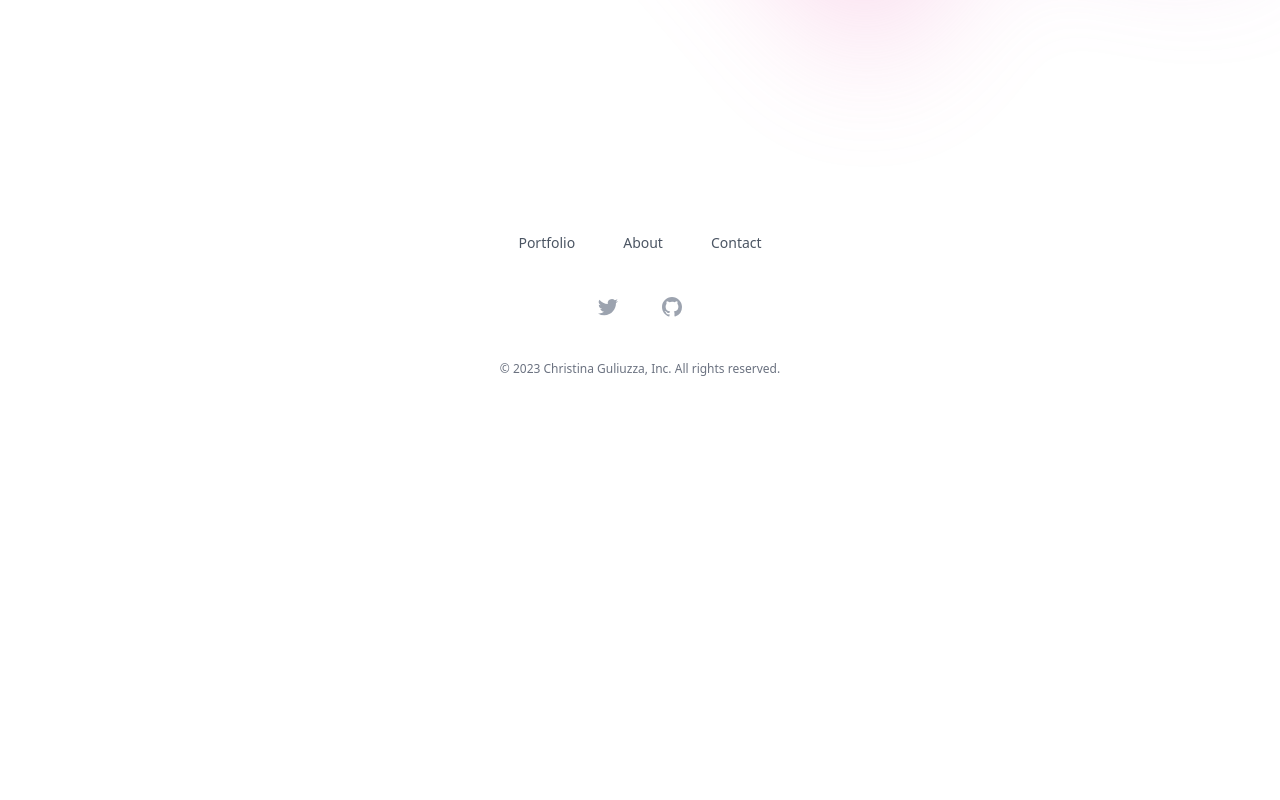
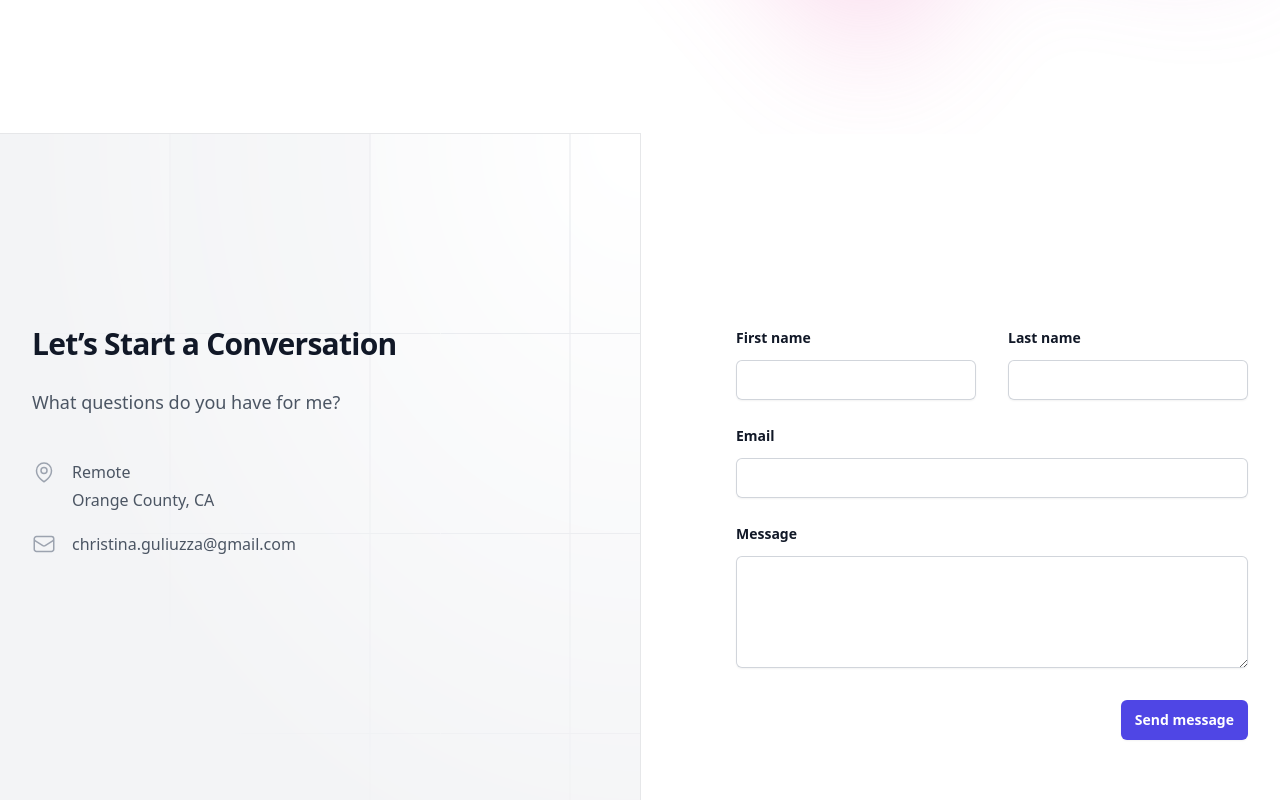
Before and after one commit to cguliuzza/tina-dev-site, a Next.js app: page / in a window 1280 px wide. Shown: the part 2780-3580 px from the top of the page. Before the commit the page ends 3255 px from the top, so only its background shows below. Built offline with nearby package versions, Linux system fonts and the light colour scheme.

Commit message:
move contact form to home

```diff
--- a/app/page.tsx
+++ b/app/page.tsx
@@ -2,6 +2,7 @@ import Hero from '../components/Hero'
 import Footer from '../components/Footer'
 import PortfolioCards from '../components/PortfolioCards'
 import About from '../components/About'
+import Contact from '../components/Contact'
 
 export default function Page() {
   return (
@@ -9,6 +10,7 @@ export default function Page() {
       <Hero />
       <PortfolioCards />
       <About />
+      <Contact />
       <Footer />
     </div>
   )
--- a/app/contact/page.tsx
+++ b/components/Contact.tsx
@@ -1,5 +1,5 @@
 import type { Metadata } from 'next'
-import ContactForm from '../../components/ContactForm'
+import ContactForm from './ContactForm'
 
 export const metadata: Metadata = {
   title: 'Contact',
@@ -8,8 +8,8 @@ export const metadata: Metadata = {
 
 export default function ContactPage() {
   return (
-    <>
+    <section id="contact">
       <ContactForm />
-    </>
+    </section>
   )
 }
```
